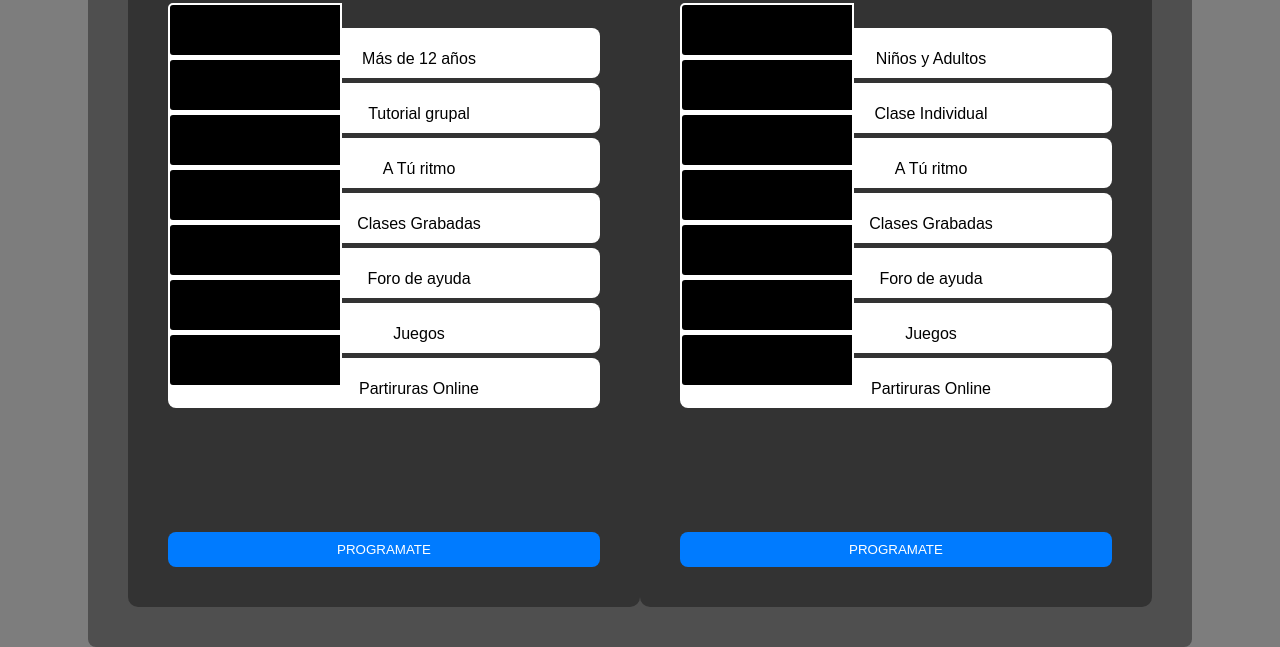
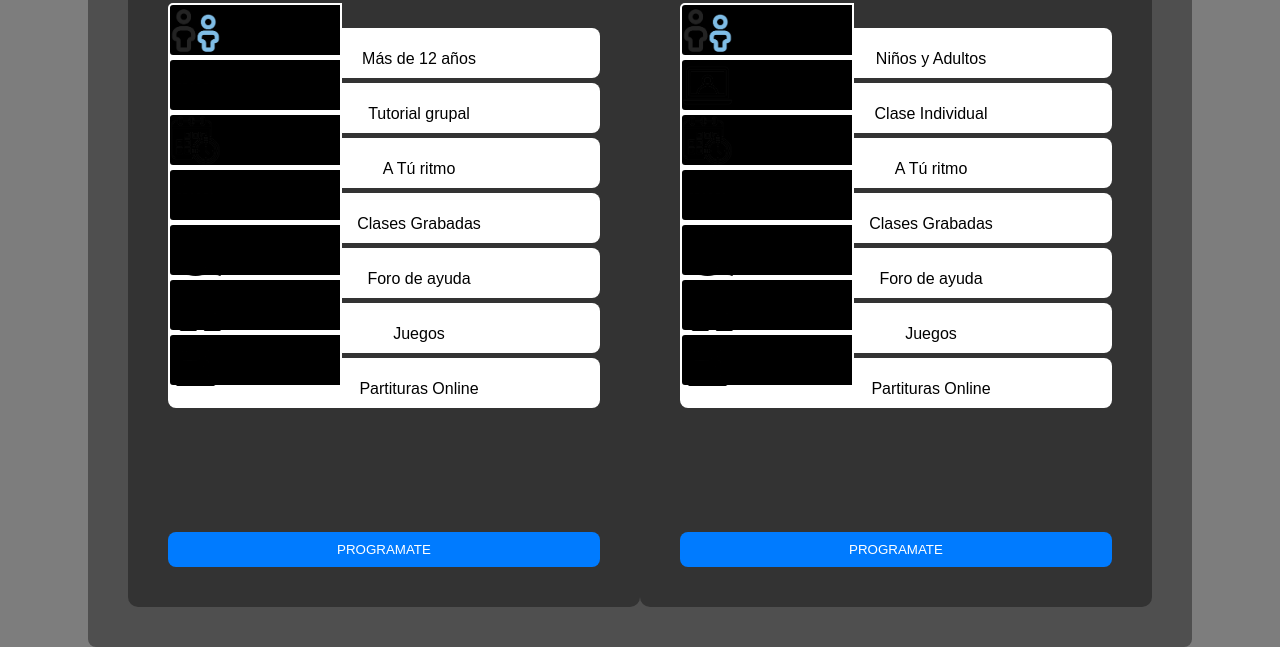
Before and after one commit to Atreyus-dev/Do-Re-Mi-Piano, a plain HTML site: page comparativa.html in a window 1280 px wide. Shown: the part 153-800 px from the top of the page. Drawn offline with Linux system fonts and the light colour scheme.

Commit message:
Insercion de iconos en los black box.  etiqueta de tamaño de los iconos con la etiqueta ul li .black-box img

```diff
--- a/comparativa.html
+++ b/comparativa.html
@@ -14,13 +14,13 @@
                 <h2>PLATAFORMA</h2>
             </div>
             <ul>
-                <li><div class="black-box"></div><span>Más de 12 años</span></li>
-                <li><div class="black-box"></div><span>Tutorial grupal</span></li>
-                <li><div class="black-box"></div><span>A Tú ritmo</span></li>
-                <li><div class="black-box"></div><span>Clases Grabadas</span></li>
-                <li><div class="black-box"></div><span>Foro de ayuda</span></li>
-                <li><div class="black-box"></div><span>Juegos </span></li>
-                <li><div class="black-box"></div><span>Partiruras Online</span></li>
+                <li><div class="black-box"><img src="assets/images/personas-removebg-preview.png" alt=""></div><span>Más de 12 años</span></li>
+                <li><div class="black-box"><img src="assets/images/clase-de-grupo__1_-removebg-preview.png" alt=""></div><span>Tutorial grupal</span></li>
+                <li><div class="black-box"><img src="assets/images/calendario-removebg-preview.png" alt=""></div><span>A Tú ritmo</span></li>
+                <li><div class="black-box"><img src="assets/images/clase-de-grupo__1_-removebg-preview.png" alt=""></div><span>Clases Grabadas</span></li>
+                <li><div class="black-box"><img src="assets/images/foro-removebg-preview.png" alt=""></div><span>Foro de ayuda</span></li>
+                <li><div class="black-box"><img src="assets/images/enchufar-removebg-preview.png" alt=""></div><span>Juegos </span></li>
+                <li><div class="black-box"><img src="assets/images/partitura-musical-removebg-preview.png" alt=""></div><span>Partituras Online</span></li>
             </ul>
             <button>PROGRAMATE</button>
         </div>
@@ -30,13 +30,13 @@
              <h2>ONLINE PERSONALIZADA</h2>
             </div>
             <ul>
-                <li><div class="black-box"></div><span>Niños y Adultos</span></li>
-                <li><div class="black-box"></div><span>Clase Individual</span></li>
-                <li><div class="black-box"></div><span>A Tú ritmo</span></li>
-                <li><div class="black-box"></div><span>Clases Grabadas</span></li>
-                <li><div class="black-box"></div><span>Foro de ayuda</span></li>
-                <li><div class="black-box"></div><span>Juegos </span></li>
-                <li><div class="black-box"></div><span>Partiruras Online</span></li>
+                <li><div class="black-box"><img src="assets/images/personas-removebg-preview.png" alt=""></div><span>Niños y Adultos</span></li>
+                <li><div class="black-box"><img src="assets/images/clase-en-linea-removebg-preview.png" alt=""></div><span>Clase Individual</span></li>
+                <li><div class="black-box"><img src="assets/images/calendario-removebg-preview.png" alt=""></div><span>A Tú ritmo</span></li>
+                <li><div class="black-box"><img src="assets/images/clase-de-grupo__1_-removebg-preview.png" alt=""></div><span>Clases Grabadas</span></li>
+                <li><div class="black-box"><img src="assets/images/foro-removebg-preview.png" alt=""></div><span>Foro de ayuda</span></li>
+                <li><div class="black-box"><img src="assets/images/enchufar-removebg-preview.png" alt=""></div><span>Juegos </span></li>
+                <li><div class="black-box"><img src="assets/images/partitura-musical-removebg-preview.png" alt=""></div><span>Partituras Online</span></li>
             </ul>
             <button>PROGRAMATE</button>
         </div>
--- a/css/comparativa.css
+++ b/css/comparativa.css
@@ -75,6 +75,13 @@ ul li .black-box {
     border-top-left-radius: 5px;
     border-bottom-left-radius: 5px;
 }
+
+/* Ajuste de tamaño de iconos */
+ul li .black-box img {
+    max-width: 30%;
+    max-height: auto;
+}
+
 /* ajuste espacio para el cuadro */
 ul li span{
     margin-left: 70px;
```
